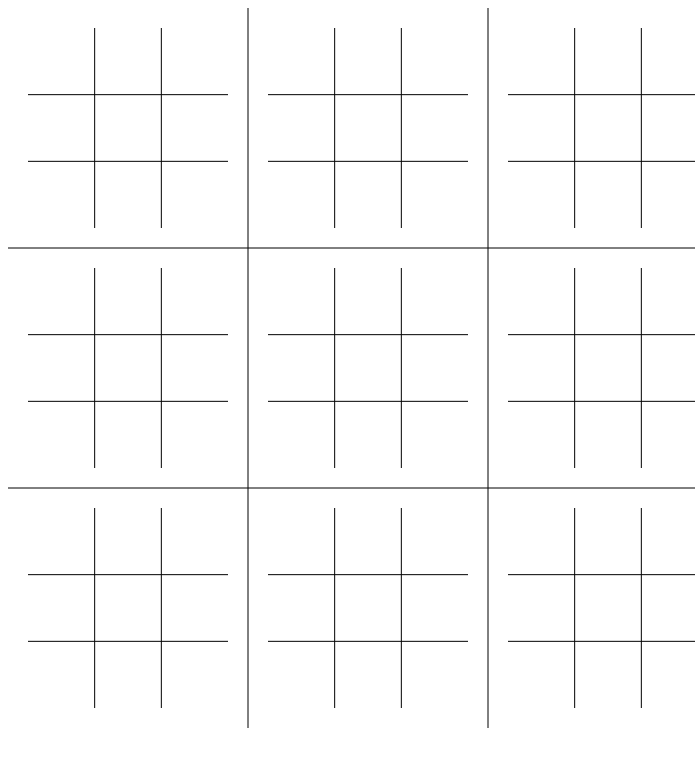
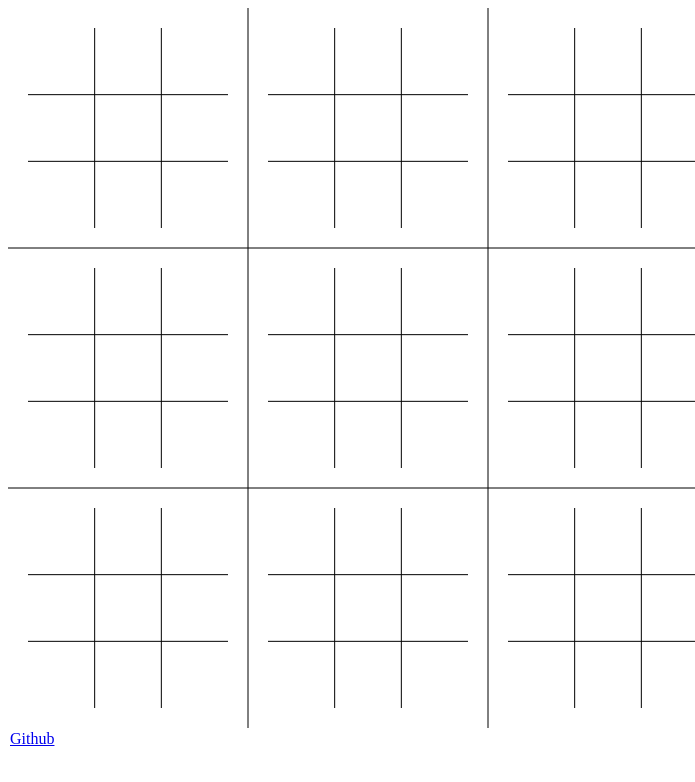
Before and after one commit to wgcrouch/ultic, a plain HTML site: page web/index.html in a window 1280 px wide. Shown: the whole page, without its empty margins (0-695 px from the left). Drawn offline with nearby package versions, Linux system fonts and the light colour scheme.

Commit message:
Added github link

```diff
--- a/web/css/styles.css
+++ b/web/css/styles.css
@@ -15,3 +15,9 @@
     left:0px;
     top:0px;
 }
+
+#github {
+    position: absolute;
+    top:730px;
+    left:10px;
+}
--- a/web/index.html
+++ b/web/index.html
@@ -14,5 +14,6 @@
     <script src="//cdnjs.cloudflare.com/ajax/libs/underscore.js/1.4.4/underscore-min.js"></script>
     <script type="text/javascript" src='js/lib/socket.io.min.js'></script>
     <script src="/js/main.js"></script>
+    <a id='github' href="https://github.com/wgcrouch/ultic">Github</a>
 </body>
 </html>
```
